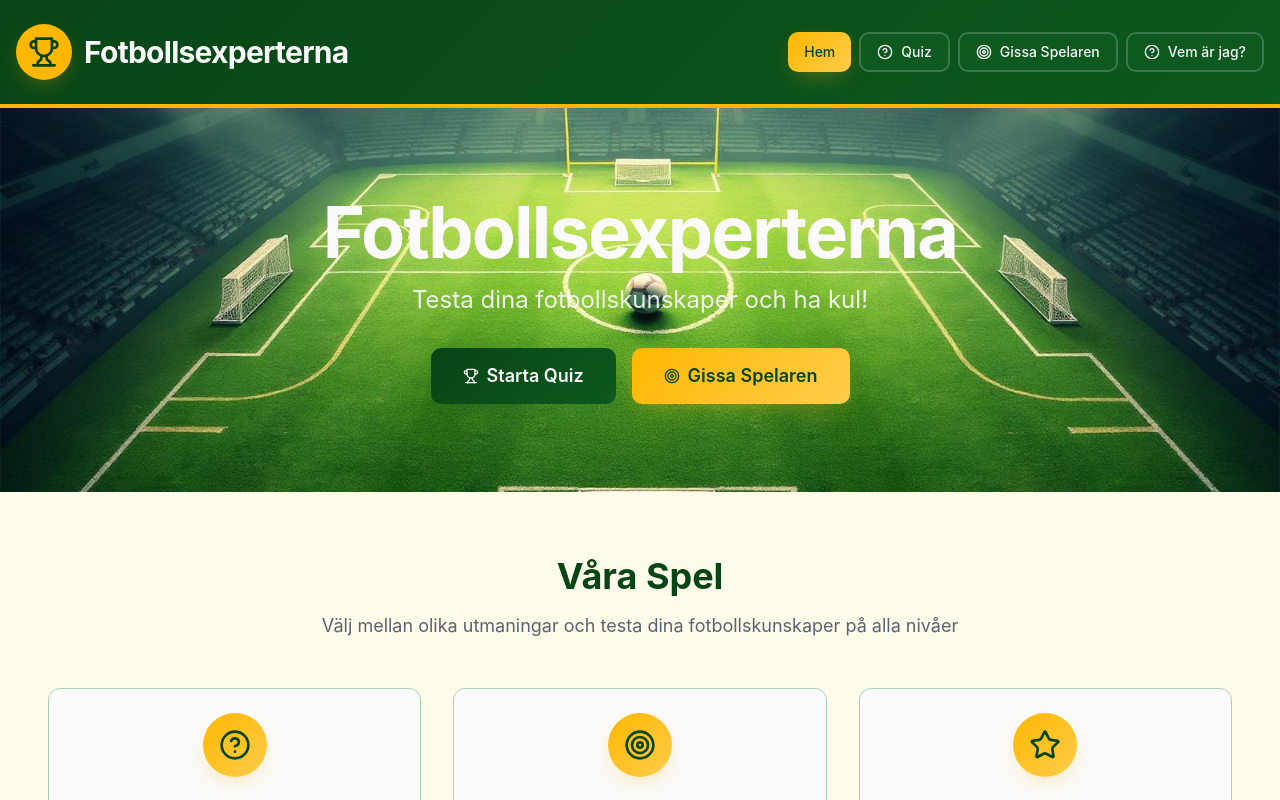
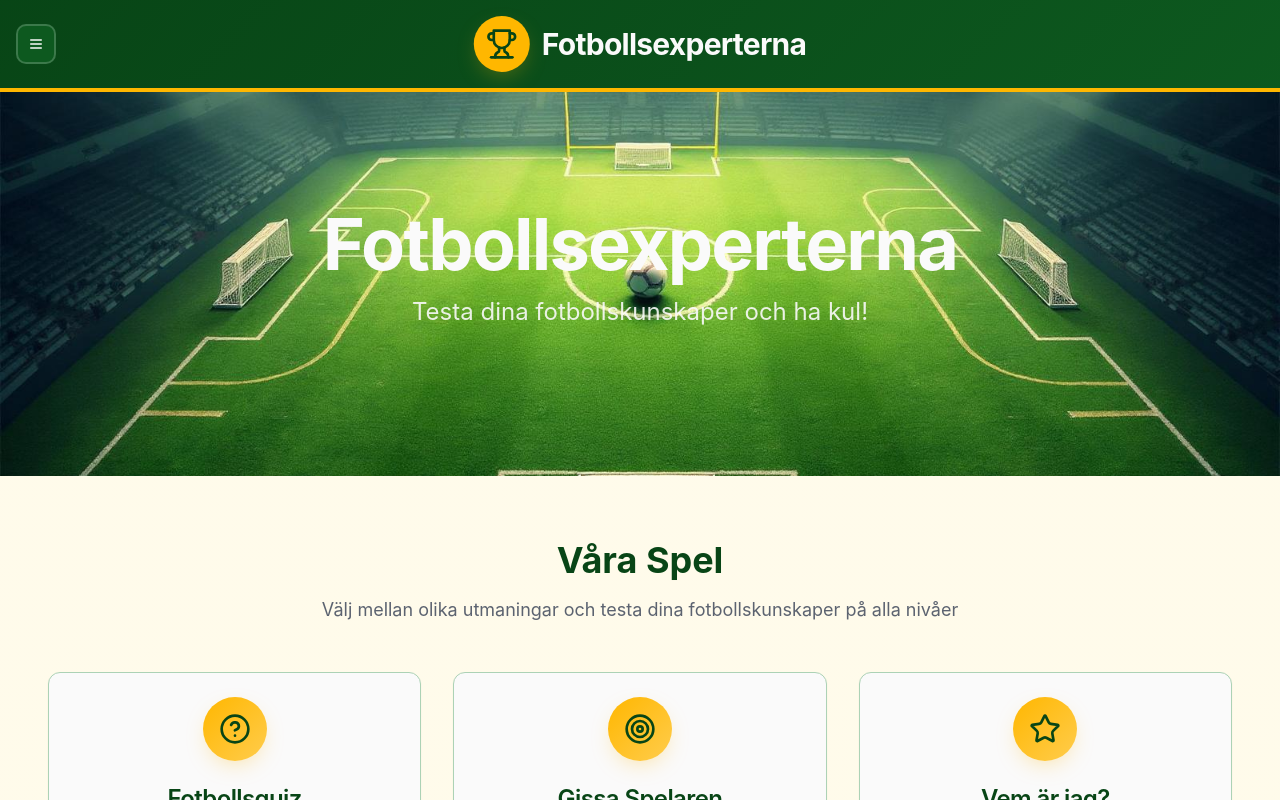
Before and after one commit to Puhovic96/fotbollsexperterna, a React (Vite) app: page / in a window 1280 px wide. Shown: the top 800 px of the page. Built offline with nearby package versions, Linux system fonts and the light colour scheme.

Commit message:
Refactor header and navigation
Move "Fotbollsexperterna" to the center.
Add a new menu button to the top left that reveals game options when clicked.
Remove "Starta Quiz" and "Gissa Spelaren" from the hero section.

```diff
--- a/src/components/Header.tsx
+++ b/src/components/Header.tsx
@@ -1,6 +1,12 @@
 import { Link, useLocation } from "react-router-dom";
 import { Button } from "@/components/ui/button";
-import { Trophy, Target, HelpCircle } from "lucide-react";
+import { Trophy, Target, HelpCircle, Menu } from "lucide-react";
+import {
+  DropdownMenu,
+  DropdownMenuContent,
+  DropdownMenuItem,
+  DropdownMenuTrigger,
+} from "@/components/ui/dropdown-menu";
 
 const Header = () => {
   const location = useLocation();
@@ -10,9 +16,44 @@ const Header = () => {
   return (
     <header className="bg-gradient-field border-b-4 border-goal-gold shadow-field">
       <div className="container mx-auto px-4 py-6">
-        <div className="flex flex-col lg:flex-row items-center justify-between gap-4">
-          {/* Logo */}
-          <Link to="/" className="flex items-center gap-3 group">
+        <div className="flex items-center justify-between gap-4">
+          {/* Menu Button */}
+          <DropdownMenu>
+            <DropdownMenuTrigger asChild>
+              <Button variant="field" size="icon" className="hover-goal">
+                <Menu className="h-5 w-5" />
+              </Button>
+            </DropdownMenuTrigger>
+            <DropdownMenuContent align="start" className="w-56">
+              <DropdownMenuItem asChild>
+                <Link to="/" className="flex items-center gap-2 w-full">
+                  <Trophy className="h-4 w-4" />
+                  Hem
+                </Link>
+              </DropdownMenuItem>
+              <DropdownMenuItem asChild>
+                <Link to="/quiz" className="flex items-center gap-2 w-full">
+                  <HelpCircle className="h-4 w-4" />
+                  Quiz
+                </Link>
+              </DropdownMenuItem>
+              <DropdownMenuItem asChild>
+                <Link to="/guess-the-player" className="flex items-center gap-2 w-full">
+                  <Target className="h-4 w-4" />
+                  Gissa Spelaren
+                </Link>
+              </DropdownMenuItem>
+              <DropdownMenuItem asChild>
+                <Link to="/who-am-i" className="flex items-center gap-2 w-full">
+                  <HelpCircle className="h-4 w-4" />
+                  Vem är jag?
+                </Link>
+              </DropdownMenuItem>
+            </DropdownMenuContent>
+          </DropdownMenu>
+
+          {/* Centered Logo */}
+          <Link to="/" className="flex items-center gap-3 group absolute left-1/2 transform -translate-x-1/2">
             <div className="bg-goal-gold p-3 rounded-full shadow-goal group-hover:scale-110 transition-transform duration-300">
               <Trophy className="h-8 w-8 text-football-green-dark" />
             </div>
@@ -21,48 +62,8 @@ const Header = () => {
             </h1>
           </Link>
 
-          {/* Navigation */}
-          <nav className="flex flex-wrap items-center gap-2">
-            <Link to="/">
-              <Button
-                variant={isActive("/") ? "goal" : "field"}
-                size="default"
-                className="hover-goal"
-              >
-                Hem
-              </Button>
-            </Link>
-            <Link to="/quiz">
-              <Button
-                variant={isActive("/quiz") ? "goal" : "field"}
-                size="default"
-                className="hover-goal"
-              >
-                <HelpCircle className="h-4 w-4" />
-                Quiz
-              </Button>
-            </Link>
-            <Link to="/guess-the-player">
-              <Button
-                variant={isActive("/guess-the-player") ? "goal" : "field"}
-                size="default"
-                className="hover-goal"
-              >
-                <Target className="h-4 w-4" />
-                Gissa Spelaren
-              </Button>
-            </Link>
-            <Link to="/who-am-i">
-              <Button
-                variant={isActive("/who-am-i") ? "goal" : "field"}
-                size="default"
-                className="hover-goal"
-              >
-                <HelpCircle className="h-4 w-4" />
-                Vem är jag?
-              </Button>
-            </Link>
-          </nav>
+          {/* Empty space for balance */}
+          <div className="w-10"></div>
         </div>
       </div>
     </header>
--- a/src/pages/Index.tsx
+++ b/src/pages/Index.tsx
@@ -26,20 +26,6 @@ const Index = () => {
                 <p className="text-xl md:text-2xl mb-8 text-field-white/90">
                   Testa dina fotbollskunskaper och ha kul!
                 </p>
-                <div className="flex flex-col sm:flex-row gap-4 justify-center">
-                  <Link to="/quiz">
-                    <Button variant="hero" size="hero" className="goal-celebration">
-                      <Trophy className="h-6 w-6" />
-                      Starta Quiz
-                    </Button>
-                  </Link>
-                  <Link to="/guess-the-player">
-                    <Button variant="goal" size="hero" className="goal-celebration">
-                      <Target className="h-6 w-6" />
-                      Gissa Spelaren
-                    </Button>
-                  </Link>
-                </div>
               </div>
             </div>
           </div>
```
